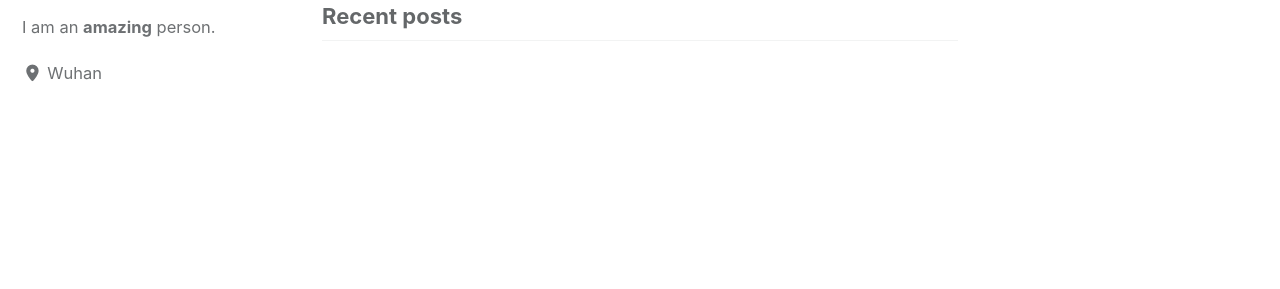
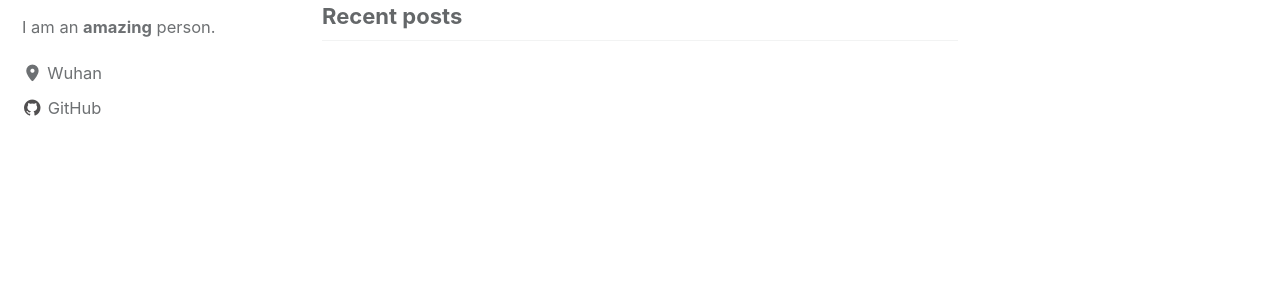
Before and after one commit to pengxxxx/pengxxxx.github.io, a Jekyll site: the page built from index.html, in a window 1280 px wide. Shown: the part 139-428 px from the top of the page. Built offline with Jekyll 4.4.1, drawn with Linux system fonts in a browser that asks for light colours; cached includes are drawn as plain includes; the list of posts is cut into pages by our own code.

Commit message:
modify config

```diff
--- a/_config.yml
+++ b/_config.yml
@@ -23,7 +23,7 @@ subtitle                 : # site tagline that appears below site title in masth
 name                     : "peng"
 description              : "pengxxxx.github.io"
 url                      : # the base hostname & protocol for your site e.g. "https://mmistakes.github.io"
-baseurl                  : # the subpath of your site, e.g. "/blog"
+baseurl                  : "" # the subpath of your site, e.g. "/blog"
 repository               : # GitHub username/repo-name e.g. "mmistakes/minimal-mistakes"
 teaser                   : # path of fallback teaser image, e.g. "/assets/images/500x300.png"
 logo                     : # path of logo image to display in the masthead, e.g. "/assets/images/88x88.png"
@@ -53,7 +53,7 @@ comments:
     category_id          : # Shown during giscus setup at https://giscus.app
     discussion_term      : # "pathname" (default), "url", "title", "og:title"
     reactions_enabled    : # '1' for enabled (default), '0' for disabled
-    theme                : # "light" (default), "dark", "dark_dimmed", "transparent_dark", "preferred_color_scheme"
+    theme                : "dark" # "light" (default), "dark", "dark_dimmed", "transparent_dark", "preferred_color_scheme"
     strict               : # 1 for enabled, 0 for disabled (default)
     input_position       : # "top", "bottom" # The comment input box will be placed above or below the comments
     emit_metadata        : # 1 for enabled, 0 for disabled (default) # https://github.com/giscus/giscus/blob/main/ADVANCED-USAGE.md#imetadatamessage
@@ -133,7 +133,7 @@ author:
       # url: "https://facebook.com/"
     - label: "GitHub"
       icon: "fab fa-fw fa-github"
-      # url: "https://github.com/"
+      url: "https://pengxxxx.github.com/"
     - label: "Instagram"
       icon: "fab fa-fw fa-instagram"
       # url: "https://instagram.com/"
```
